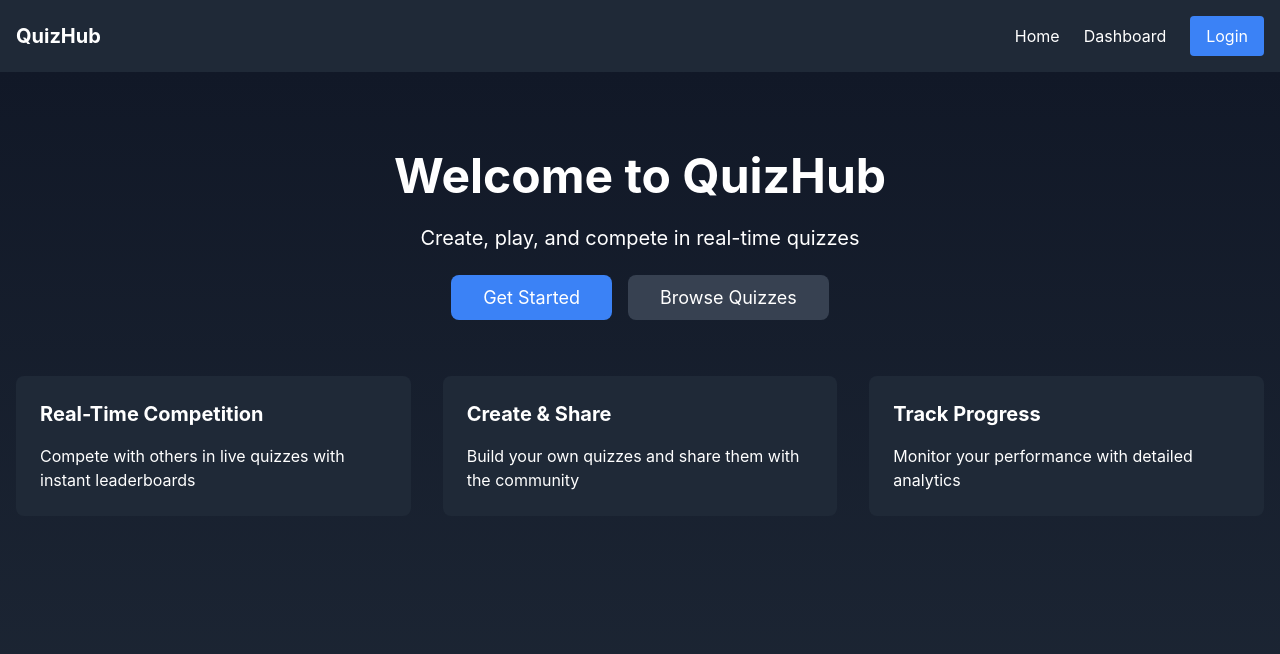
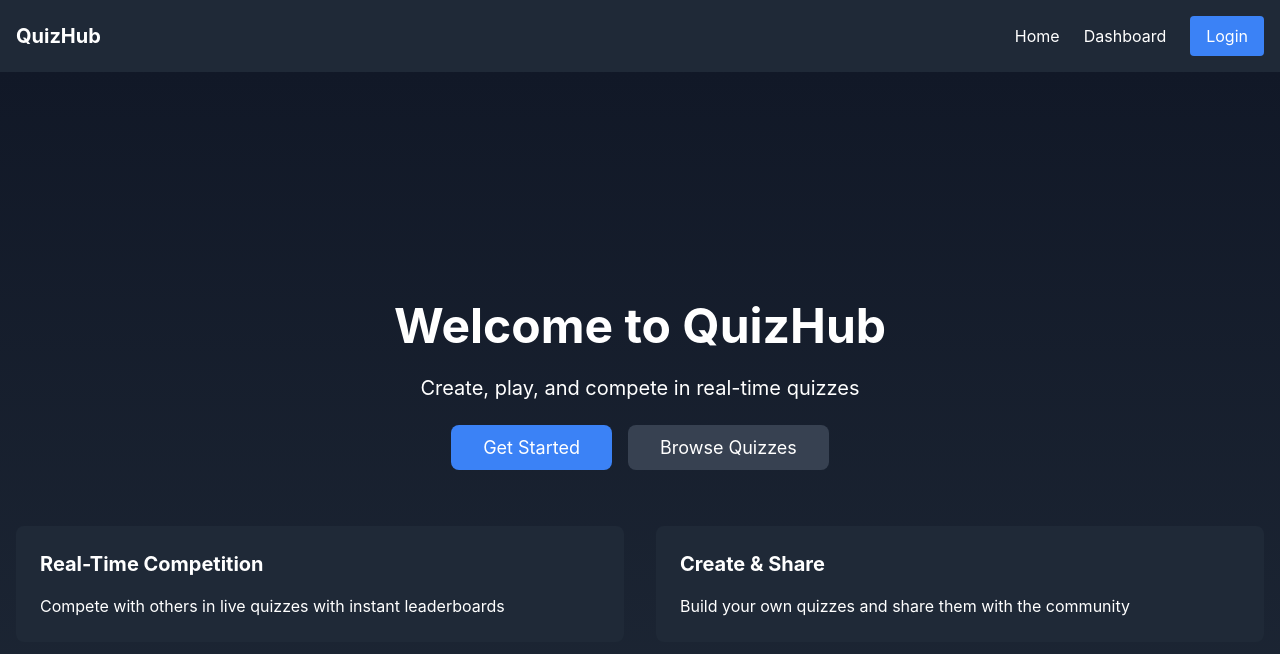
Before and after one commit to SubodaDabarera/Quiz-Platform-Frontend, a React (Vite) app: page / in a window 1280 px wide. Shown: the top 654 px of the page. Built offline with nearby package versions, Linux system fonts and the light colour scheme.

Commit message:
one time quiz start added

```diff
--- a/src/pages/LandingPage.tsx
+++ b/src/pages/LandingPage.tsx
@@ -3,8 +3,8 @@ import { Link } from "react-router-dom";
 
 export default function LandingPage() {
     return (
-      <div className="min-h-screen bg-gradient-to-b from-gray-900 to-gray-800 text-white">
-        <div className="container mx-auto px-4 py-20">
+      <div className="min-h-screen flex justify-center align-middle bg-gradient-to-b from-gray-900 to-gray-800 text-white">
+        <div className="container mx-auto px-4 py-20 flex flex-col justify-center align-middle">
           <div className="text-center mb-16">
             <h1 className="text-5xl font-bold mb-6">Welcome to QuizHub</h1>
             <p className="text-xl mb-8">Create, play, and compete in real-time quizzes</p>
@@ -24,7 +24,7 @@ export default function LandingPage() {
             </div>
           </div>
 
-          <div className="grid md:grid-cols-3 gap-8">
+          <div className="grid md:grid-cols-2 gap-8">
             <div className="bg-gray-800 p-6 rounded-lg">
               <h3 className="text-xl font-bold mb-4">Real-Time Competition</h3>
               <p>Compete with others in live quizzes with instant leaderboards</p>
@@ -33,10 +33,6 @@ export default function LandingPage() {
               <h3 className="text-xl font-bold mb-4">Create & Share</h3>
               <p>Build your own quizzes and share them with the community</p>
             </div>
-            <div className="bg-gray-800 p-6 rounded-lg">
-              <h3 className="text-xl font-bold mb-4">Track Progress</h3>
-              <p>Monitor your performance with detailed analytics</p>
-            </div>
           </div>
         </div>
       </div>
--- a/src/pages/QuizRoom.tsx
+++ b/src/pages/QuizRoom.tsx
@@ -13,6 +13,7 @@ export default function QuizRoom() {
   const [options, setOptions] = useState<string[]>([]);
   const [timeLeft, setTimeLeft] = useState<number>(0);
   const [selectedAnswer, setSelectedAnswer] = useState<string | null>(null);
+  const [isLastQuestion, setIsLastQuestion] = useState(false);
 
   const [quizStarted, setQuizStarted] = useState(false);
   const [showStartButton, setShowStartButton] = useState(false);
@@ -25,20 +26,25 @@ export default function QuizRoom() {
 
     socket.on(
       "questionUpdate",
-      (data: { text: string; options: string[]; timeLimit: number }) => {
+      (data: {
+        text: string;
+        options: string[];
+        timeLimit: number;
+        isLastQuestion: boolean;
+      }) => {
+        setIsLastQuestion(data.isLastQuestion);
         setQuizStarted(true);
         setCurrentQuestion(data.text);
         setOptions(data.options);
         setTimeLeft(data.timeLimit);
 
         //Clear any existing interval first
-        if(intervalRef.current){
-          clearInterval(intervalRef.current)
+        if (intervalRef.current) {
+          clearInterval(intervalRef.current);
         }
 
         // Start new countdown timer
         intervalRef.current = setInterval(() => {
-          console.log("executing");
           setTimeLeft((prev) => Math.max(0, prev - 1));
         }, 1000);
       }
@@ -68,7 +74,7 @@ export default function QuizRoom() {
     if (!selectedAnswer) {
       setSelectedAnswer(answer);
       socket?.emit("submitAnswer", quizId, answer);
-      setTimeout(() => setSelectedAnswer(null), 3000);
+      setTimeout(() => setSelectedAnswer(null), timeLeft*1000);
     }
   };
 
@@ -78,15 +84,26 @@ export default function QuizRoom() {
 
   return (
     <div className="container mx-auto p-4">
-      <div className="bg-white rounded-lg shadow-lg p-6 mb-6">
+      <div
+        className="p-6 mb-6 bg-white rounded-lg shadow-lg"
+        style={{
+          minHeight: "30vh",
+        }}
+      >
+        {isLastQuestion && timeLeft == 0 ? (
+          <div className="text-red-600 border p-4 text-center">
+            End of questions
+          </div>
+        ) : (
+          <>
+            {quizStarted ? (
+              <>
                 <div className="flex justify-between items-center mb-4">
                   <h2 className="text-2xl font-bold">{currentQuestion}</h2>
                   <div className="text-xl font-semibold text-blue-500">
                     Time Left: {timeLeft}s
                   </div>
                 </div>
-
-        {quizStarted ? (
                 <div className="grid grid-cols-1 md:grid-cols-2 gap-4">
                   {options.map((option) => (
                     <button
@@ -98,7 +115,8 @@ export default function QuizRoom() {
                           : "bg-blue-100 hover:bg-blue-200"
                       } ${
                         //@ts-ignore
-                  selectedAnswer && option === currentQuestion?.correctAnswer
+                        selectedAnswer &&
+                        option === currentQuestion?.correctAnswer
                           ? "ring-2 ring-green-500"
                           : ""
                       }`}
@@ -108,13 +126,18 @@ export default function QuizRoom() {
                     </button>
                   ))}
                 </div>
+              </>
             ) : (
+              <div className="text-center h-full w-full">
                 <button
                   className="bg-green-600 p-2 text-white"
                   onClick={handleStartQuiz}
                 >
                   Start Quiz
                 </button>
+              </div>
+            )}
+          </>
         )}
       </div>
 
```
Also changed, not shown: src/components/Navbar.tsx (+31 -15 lines). Lines whose indentation alone changed are shown as unchanged.
